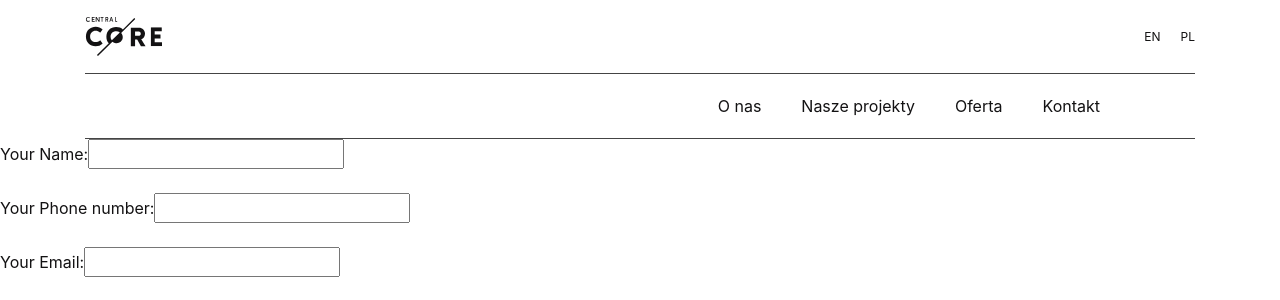
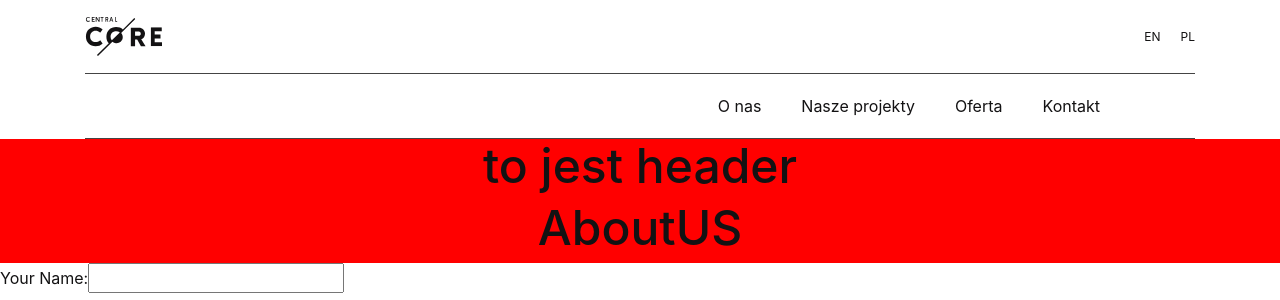
Before and after one commit to Central-core-code/central-core, a Next.js app: page / in a window 1280 px wide. Shown: the top 300 px of the page. Built offline with nearby package versions, Linux system fonts and the light colour scheme.

Commit message:
add header and aboutUS

```diff
--- /dev/null
+++ b/components/MainHeader.js
@@ -0,0 +1,14 @@
+import React from "react";
+const MainHeader = () => {
+  return (
+    <div className="container">
+      <div className="row">
+        <div className="col-12 d-flex justify-content-center">
+          <h1>to jest header</h1>
+        </div>
+      </div>
+    </div>
+  );
+};
+
+export default MainHeader;
--- a/components/Navigation.js
+++ b/components/Navigation.js
@@ -11,6 +11,7 @@ function Navigation(props) {
   const { about_us, our_projects, our_offer, contact } = translations[
     locale
   ].navigation;
+
   return (
     <div className="container">
       <div className="row justify-content-between align-items-center py-3">
@@ -27,7 +28,7 @@ function Navigation(props) {
         <div className="col-10 d-flex justify-content-end">
           <ul className={styles.nav__items}>
             <li>
-              <Link href="">{about_us}</Link>
+              <Link href="#aboutus">{about_us}</Link>
             </li>
             <li>
               <Link href="">{our_projects}</Link>
--- /dev/null
+++ b/pages/aboutUs.js
@@ -0,0 +1,17 @@
+import React from "react";
+
+function AboutUs(props) {
+  return (
+    <div id="aboutus">
+      <div className="container">
+        <div className="row">
+          <div className="col-12 d-flex justify-content-center">
+            <h1>AboutUS</h1>
+          </div>
+        </div>
+      </div>
+    </div>
+  );
+}
+
+export default AboutUs;
--- a/pages/index.js
+++ b/pages/index.js
@@ -4,6 +4,9 @@ import Link from "next/link";
 import translations from "translations";
 import { ContactForm } from "@components/ContactForm/ContactForm";
 import getLocale from "../utils/getLocale";
+import MainHeader from "../components/MainHeader";
+import AboutUs from "./aboutUs";
+import styles from "@styles/spotlight.module.scss";
 
 export default function Home() {
   const locale = getLocale();
@@ -20,6 +23,10 @@ export default function Home() {
         ></script>
       </Head>
       <div>
+        <div className={styles.spotlight__wrap}>
+          <MainHeader />
+          <AboutUs />
+        </div>
         <ContactForm />
         <p>to tlumaczymy</p>
         {translations[locale].helloWorld} <br />
--- /dev/null
+++ b/styles/spotlight.module.scss
@@ -0,0 +1,5 @@
+.spotlight {
+  &__wrap {
+    background-color: red;
+  }
+}
```
